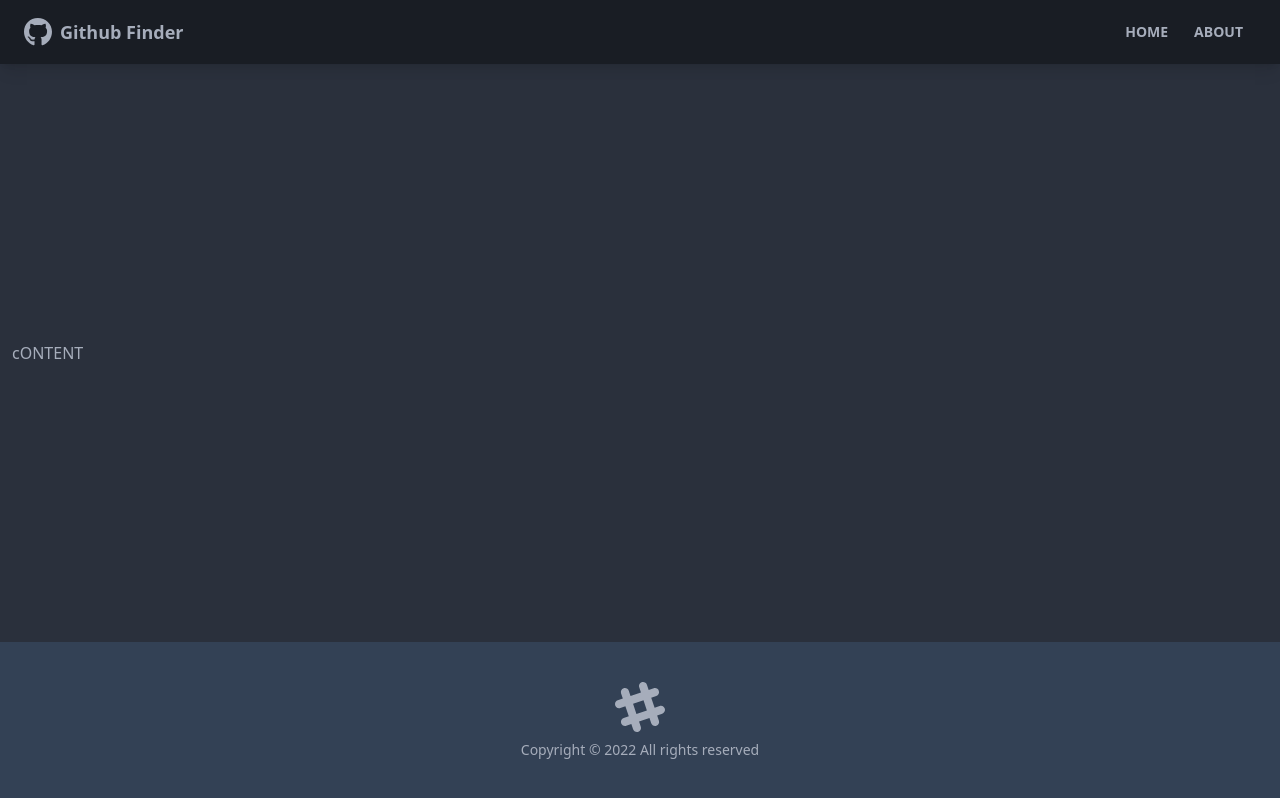
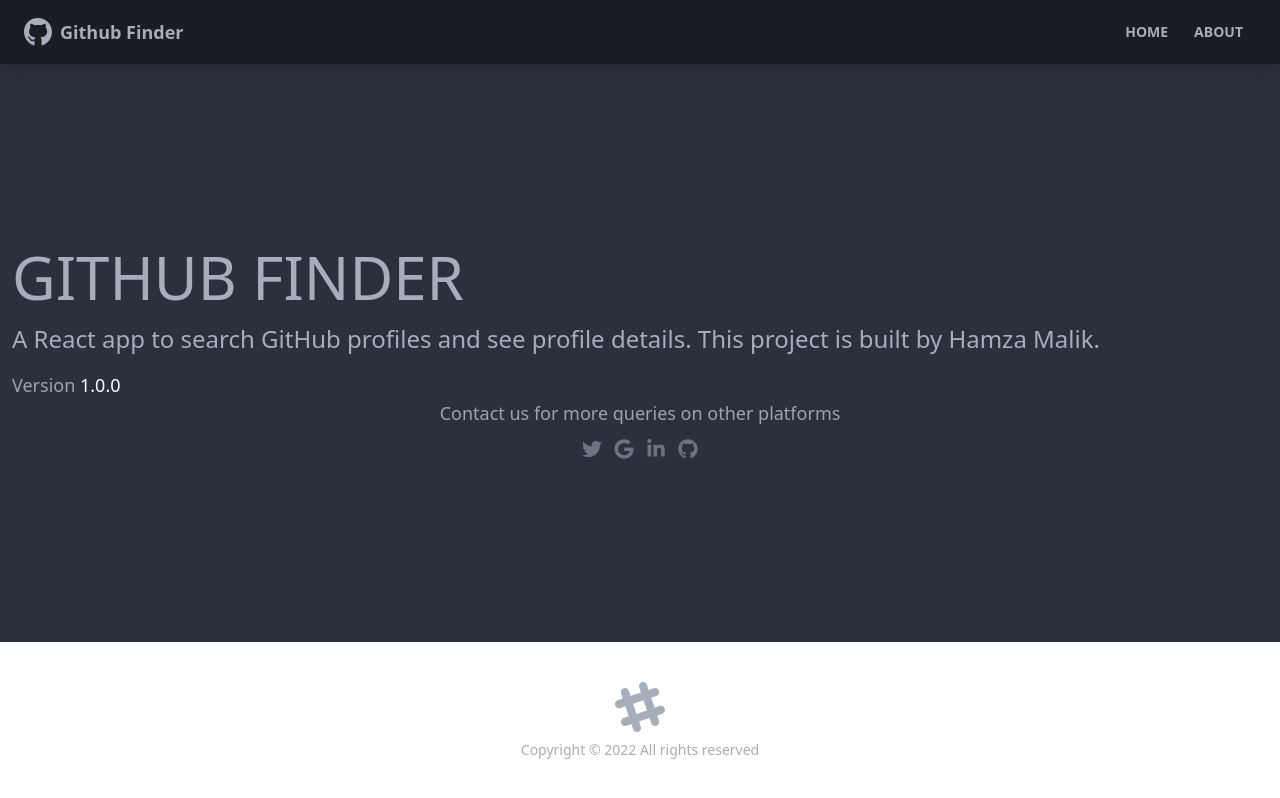
Before and after one commit to DEADHEAD652/Github-Finder, a React (Create React App) app in the folder github-finder/: page /about in a window 1280 px wide. Built offline with nearby package versions, Linux system fonts and the light colour scheme.

Commit message:
Home about and not found pages

```diff
--- a/github-finder/src/App.js
+++ b/github-finder/src/App.js
@@ -1,13 +1,23 @@
-import { BrowserRouter as Router, Route } from "react-router-dom";
+import { BrowserRouter as Router, Route, Routes } from "react-router-dom";
 import Navbar from "./components/layout/Navbar";
 import Footer from "./components/layout/Footer";
+import About from "./Pages/About";
+import Home from "./Pages/Home";
+import NotFound from "./Pages/NotFound";
 
 function App() {
   return (
     <Router>
       <div className="flex flex-col justify-between h-screen">
         <Navbar />
-        <main className="container mx-auto px-3  pb-12">cONTENT</main>
+        <main className="container mx-auto px-3  pb-12">
+          <Routes>
+            <Route path="/" element={<Home />}></Route>
+            <Route path="/about" element={<About />}></Route>
+            <Route path="/notfound" element={<NotFound />}></Route>
+            <Route path="/*" element={<NotFound />}></Route>
+          </Routes>
+        </main>
         <Footer />
       </div>
     </Router>
--- /dev/null
+++ b/github-finder/src/Pages/About.jsx
@@ -0,0 +1,77 @@
+import React from "react";
+
+function About() {
+  return (
+    <>
+      <h1 className="text-6xl mb-4">GITHUB FINDER</h1>
+      <p className="mb-4 text-2xl font-light">
+        A React app to search GitHub profiles and see profile details. This
+        project is built by
+        <strong>
+          <a
+            href="https://github.com/DEADHEAD652"
+            target="_blank"
+            rel="noreferrer"
+          >
+            {" "}
+            Hamza Malik
+          </a>
+        </strong>
+        .
+      </p>
+      <p className="text-lg text-gray-400">
+        Version <span className="text-white">1.0.0</span>
+      </p>
+      <h3 className="text-lg text-gray-400 flex justify-center mb-3">
+        Contact us for more queries on other platforms
+      </h3>
+      <div class="flex justify-center space-x-3 text-gray-500 mu-2">
+        <svg
+          xmlns="http://www.w3.org/2000/svg"
+          viewBox="0 0 512 512"
+          class="w-5 h-5"
+        >
+          <path
+            fill="currentColor"
+            d="M459.37 151.716c.325 4.548.325 9.097.325 13.645 0 138.72-105.583 298.558-298.558 298.558-59.452 0-114.68-17.219-161.137-47.106 8.447.974 16.568 1.299 25.34 1.299 49.055 0 94.213-16.568 130.274-44.832-46.132-.975-84.792-31.188-98.112-72.772 6.498.974 12.995 1.624 19.818 1.624 9.421 0 18.843-1.3 27.614-3.573-48.081-9.747-84.143-51.98-84.143-102.985v-1.299c13.969 7.797 30.214 12.67 47.431 13.319-28.264-18.843-46.781-51.005-46.781-87.391 0-19.492 5.197-37.36 14.294-52.954 51.655 63.675 129.3 105.258 216.365 109.807-1.624-7.797-2.599-15.918-2.599-24.04 0-57.828 46.782-104.934 104.934-104.934 30.213 0 57.502 12.67 76.67 33.137 23.715-4.548 46.456-13.32 66.599-25.34-7.798 24.366-24.366 44.833-46.132 57.827 21.117-2.273 41.584-8.122 60.426-16.243-14.292 20.791-32.161 39.308-52.628 54.253z"
+          />
+        </svg>
+
+        <svg
+          xmlns="http://www.w3.org/2000/svg"
+          viewBox="0 0 488 512"
+          class="w-5 h-5"
+        >
+          <path
+            fill="currentColor"
+            d="M488 261.8C488 403.3 391.1 504 248 504 110.8 504 0 393.2 0 256S110.8 8 248 8c66.8 0 123 24.5 166.3 64.9l-67.5 64.9C258.5 52.6 94.3 116.6 94.3 256c0 86.5 69.1 156.6 153.7 156.6 98.2 0 135-70.4 140.8-106.9H248v-85.3h236.1c2.3 12.7 3.9 24.9 3.9 41.4z"
+          />
+        </svg>
+
+        <svg
+          xmlns="http://www.w3.org/2000/svg"
+          viewBox="0 0 448 512"
+          class="w-5 h-5"
+        >
+          <path
+            fill="currentColor"
+            d="M100.28 448H7.4V148.9h92.88zM53.79 108.1C24.09 108.1 0 83.5 0 53.8a53.79 53.79 0 0 1 107.58 0c0 29.7-24.1 54.3-53.79 54.3zM447.9 448h-92.68V302.4c0-34.7-.7-79.2-48.29-79.2-48.29 0-55.69 37.7-55.69 76.7V448h-92.78V148.9h89.08v40.8h1.3c12.4-23.5 42.69-48.3 87.88-48.3 94 0 111.28 61.9 111.28 142.3V448z"
+          />
+        </svg>
+
+        <svg
+          xmlns="https://github.com/DEADHEAD652"
+          viewBox="0 0 496 512"
+          class="w-5 h-5"
+        >
+          <path
+            fill="currentColor"
+            d="M165.9 397.4c0 2-2.3 3.6-5.2 3.6-3.3.3-5.6-1.3-5.6-3.6 0-2 2.3-3.6 5.2-3.6 3-.3 5.6 1.3 5.6 3.6zm-31.1-4.5c-.7 2 1.3 4.3 4.3 4.9 2.6 1 5.6 0 6.2-2s-1.3-4.3-4.3-5.2c-2.6-.7-5.5.3-6.2 2.3zm44.2-1.7c-2.9.7-4.9 2.6-4.6 4.9.3 2 2.9 3.3 5.9 2.6 2.9-.7 4.9-2.6 4.6-4.6-.3-1.9-3-3.2-5.9-2.9zM244.8 8C106.1 8 0 113.3 0 252c0 110.9 69.8 205.8 169.5 239.2 12.8 2.3 17.3-5.6 17.3-12.1 0-6.2-.3-40.4-.3-61.4 0 0-70 15-84.7-29.8 0 0-11.4-29.1-27.8-36.6 0 0-22.9-15.7 1.6-15.4 0 0 24.9 2 38.6 25.8 21.9 38.6 58.6 27.5 72.9 20.9 2.3-16 8.8-27.1 16-33.7-55.9-6.2-112.3-14.3-112.3-110.5 0-27.5 7.6-41.3 23.6-58.9-2.6-6.5-11.1-33.3 2.6-67.9 20.9-6.5 69 27 69 27 20-5.6 41.5-8.5 62.8-8.5s42.8 2.9 62.8 8.5c0 0 48.1-33.6 69-27 13.7 34.7 5.2 61.4 2.6 67.9 16 17.7 25.8 31.5 25.8 58.9 0 96.5-58.9 104.2-114.8 110.5 9.2 7.9 17 22.9 17 46.4 0 33.7-.3 75.4-.3 83.6 0 6.5 4.6 14.4 17.3 12.1C428.2 457.8 496 362.9 496 252 496 113.3 383.5 8 244.8 8zM97.2 352.9c-1.3 1-1 3.3.7 5.2 1.6 1.6 3.9 2.3 5.2 1 1.3-1 1-3.3-.7-5.2-1.6-1.6-3.9-2.3-5.2-1zm-10.8-8.1c-.7 1.3.3 2.9 2.3 3.9 1.6 1 3.6.7 4.3-.7.7-1.3-.3-2.9-2.3-3.9-2-.6-3.6-.3-4.3.7zm32.4 35.6c-1.6 1.3-1 4.3 1.3 6.2 2.3 2.3 5.2 2.6 6.5 1 1.3-1.3.7-4.3-1.3-6.2-2.2-2.3-5.2-2.6-6.5-1zm-11.4-14.7c-1.6 1-1.6 3.6 0 5.9 1.6 2.3 4.3 3.3 5.6 2.3 1.6-1.3 1.6-3.9 0-6.2-1.4-2.3-4-3.3-5.6-2z"
+          />
+        </svg>
+      </div>
+    </>
+  );
+}
+
+export default About;
--- /dev/null
+++ b/github-finder/src/Pages/Home.jsx
@@ -0,0 +1,7 @@
+import React from "react";
+
+function Home() {
+  return <div>Welocme</div>;
+}
+
+export default Home;
--- /dev/null
+++ b/github-finder/src/Pages/NotFound.jsx
@@ -0,0 +1,22 @@
+import React from "react";
+import { FaHome } from "react-icons/fa";
+import { Link } from "react-router-dom";
+
+function NotFound() {
+  return (
+    <div className="hero">
+      <div className="text-center hero-content">
+        <div className="max-w-lg">
+          <h1 className="text-8xl font-bold mb-8">Oops!</h1>
+          <p className="text-5xl mb-8"> 404 Page Not Found!</p>
+          <Link to="/" className="btn btn-primary btn-lg ">
+            <FaHome className="mr-2" />
+            Back to Home
+          </Link>
+        </div>
+      </div>
+    </div>
+  );
+}
+
+export default NotFound;
--- a/github-finder/src/components/layout/Footer.jsx
+++ b/github-finder/src/components/layout/Footer.jsx
@@ -3,7 +3,7 @@
 
 function Footer() {
   return (
-    <footer className="footer p-10 bg-slate-700 bg-primary-content footer-center">
+    <footer className="footer p-10 bg-gray-700 bg-primary-content footer-center">
       <div>
         <svg
           width="50"
```
